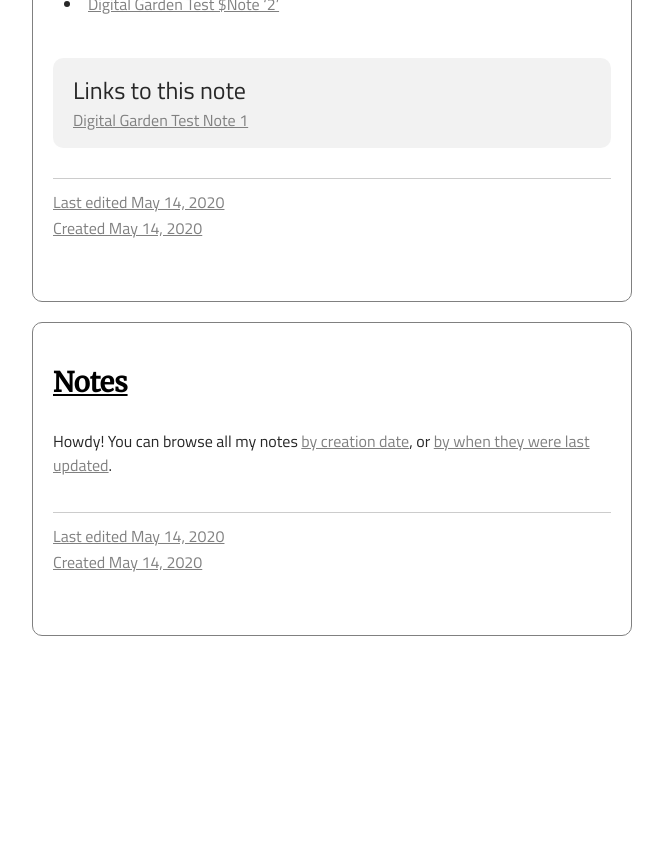
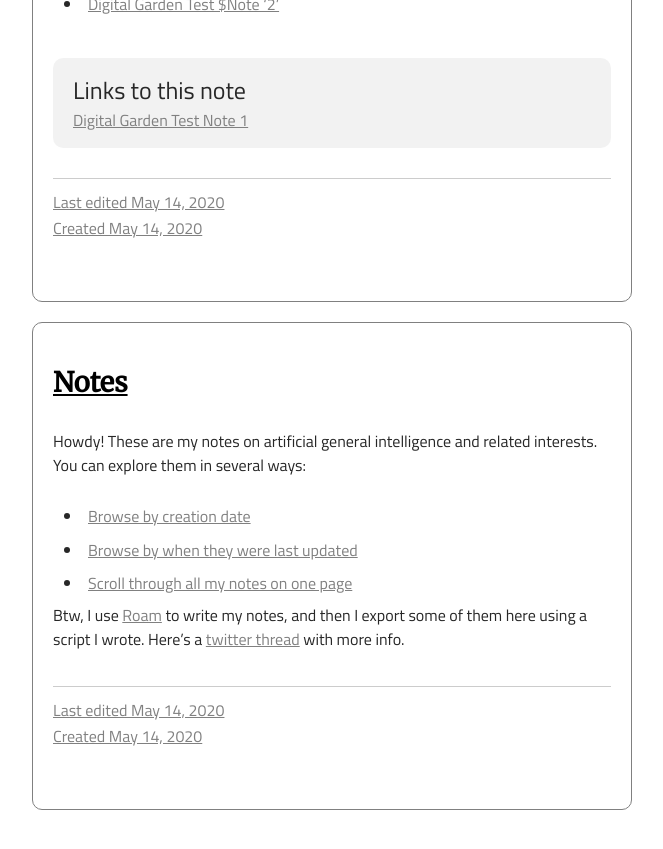
Before and after one commit to dela3499/dela3499.github.io, a Jekyll site: the page built from notes/all.md, in a window 1280 px wide and 900 px high, scrolled down 1668 px. Shown: the top 849 px of the window, without its empty margins (308-971 px from the left). Built offline with Jekyll 4.4.1, drawn with Linux system fonts in a browser that asks for light colours; before the commit the page ends 2394 px from its top, so only the background shows below that.

```diff
--- a/notes/all.md
+++ b/notes/all.md
@@ -34,17 +34,14 @@ notes:
   page_url: digital-garden-test-note-2
   title: Digital Garden Test $Note '2'
 - backlinks: []
-  content_with_hash_links: '
-
-
-    Howdy! You can browse all my notes [by creation date](https://carlosd.org/notes/created),
-    or [by when they were last updated](https://carlosd.org/notes/updated).
-
-
-
-
-
-    '
+  content_with_hash_links: "\n\nHowdy! These are my notes on artificial general intelligence\
+    \ and related interests. You can explore them in several ways: \n\n- [Browse by\
+    \ creation date](https://carlosd.org/notes/created)\n- [Browse by when they were\
+    \ last updated](https://carlosd.org/notes/updated)\n- [Scroll through all my notes\
+    \ on one page](https://carlosd.org/notes/all)\n\nBtw, I use [Roam](http://roamresearch.com/)\
+    \ to write my notes, and then I export some of them here using a script I wrote.\
+    \ Here's a [twitter thread](https://twitter.com/dela3499/status/1260421394938114055?s=20)\
+    \ with more info.\n\n\n"
   date_created: '2020-05-14'
   date_updated: '2020-05-14'
   page_url: index
```
Also changed, not shown: notes/index.md (+7 -1 lines).
